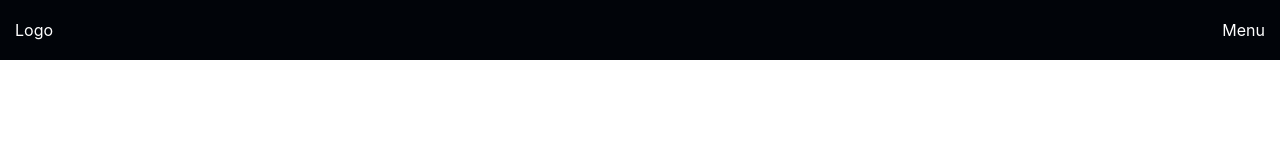
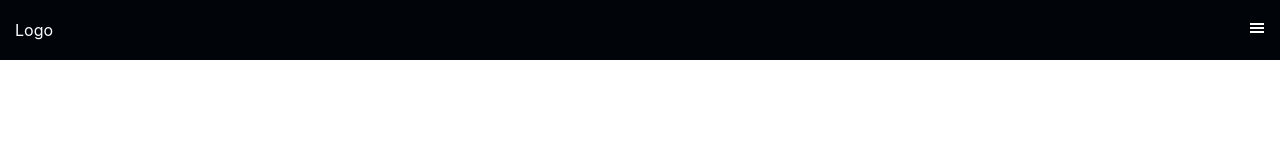
Before and after one commit to kestenbaum/admin-panel-rs25sx8, a React (Vite) app: page / in a window 1280 px wide. Shown: the top 160 px of the page. Built offline with nearby package versions, Linux system fonts and the light colour scheme.

Commit message:
add component: burger

```diff
--- a/src/Header/Header.module.css
+++ b/src/Header/Header.module.css
@@ -17,4 +17,5 @@
 
 .logo {
   color: white;
+  cursor: pointer;
 }
--- a/src/Header/Header.tsx
+++ b/src/Header/Header.tsx
@@ -1,4 +1,5 @@
 import styles from './Header.module.css';
+import { GiHamburgerMenu } from "react-icons/gi";
 
 const Header = () => {
   return (
@@ -6,7 +7,7 @@ const Header = () => {
       <div className="container">
           <div className={styles.wrapper}>
               <span className={styles.logo}>Logo</span>
-              <span className={styles.logo}>Menu</span>
+              <span className={styles.logo}><GiHamburgerMenu /></span>
           </div>
       </div>
     </header>
```
